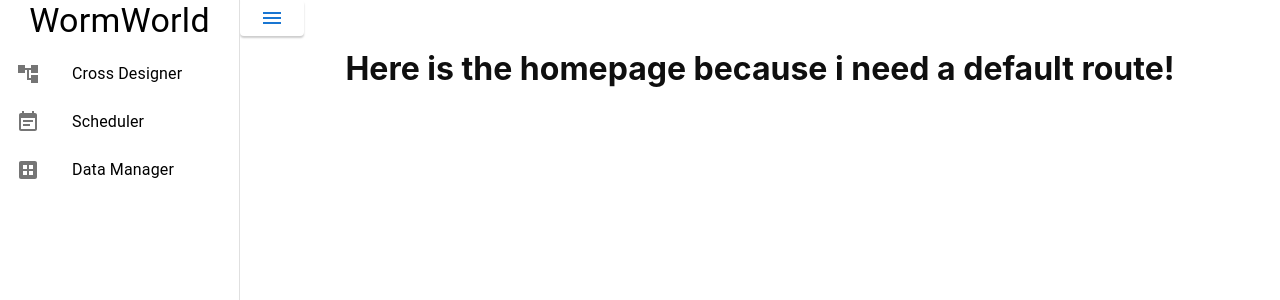
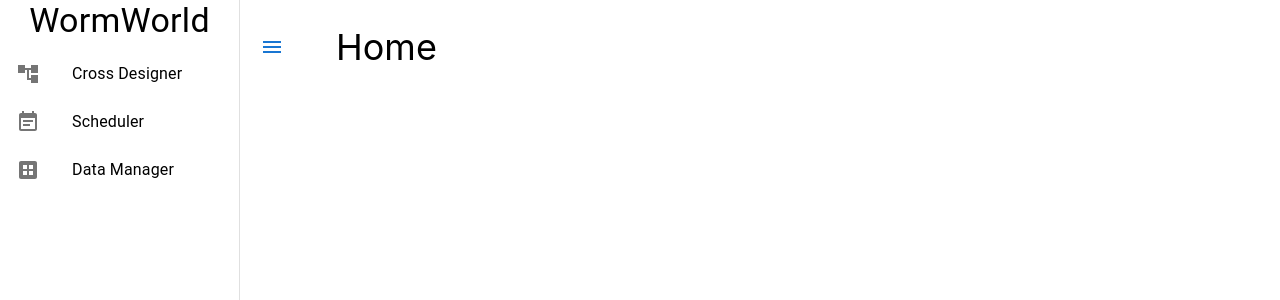
Before and after one commit to worm-world/worm-world, a React (Vite) app: page / in a window 1280 px wide. Shown: the top 300 px of the page. Built offline with nearby package versions, Linux system fonts and the light colour scheme.

Commit message:
chore: integrated sidebar with topbar

```diff
--- a/src/App.tsx
+++ b/src/App.tsx
@@ -12,7 +12,6 @@ function App(): JSX.Element {
     <Router>
       <Routes>
         <Route path='/' element={<Layout />}>
-          <Route index element={<Home />} />
           <Route path={Paths.CrossDesignerPath} element={<CrossPage />} />
           <Route path={Paths.HomePath} element={<Home />} />
           <Route path={Paths.TodoPath} element={<Todo />} />
--- a/src/components/TopNav/TopNav.tsx
+++ b/src/components/TopNav/TopNav.tsx
@@ -3,7 +3,7 @@ import * as React from 'react';
 import styles from './TopNav.module.css';
 interface iTopNavInputProps {
   title: string;
-  children: any;
+  children?: any;
   tabIndex?: number;
 }
 
--- a/src/components/layout/layout.tsx
+++ b/src/components/layout/layout.tsx
@@ -4,6 +4,7 @@ import SideNav from '../sideNav/sideNav';
 import { Button } from '@mui/material';
 import MenuIcon from '@mui/icons-material/Menu';
 import { ReactJSXElement } from '@emotion/react/types/jsx-namespace';
+import styles from './layout.module.css';
 
 const drawerWidth = 240;
 
@@ -14,7 +15,16 @@ const Layout = (): ReactJSXElement => {
     <>
       <SideNav drawerWidth={drawerWidth} isOpen={sideNavIsOpen} />
       <main style={{ marginLeft: sideNavIsOpen ? drawerWidth : 0 }}>
-        <Button onClick={toggleNavbar}>
+        <Button
+          style={{
+            paddingTop: '35px',
+            paddingBottom: '35px',
+            zIndex: 999,
+            boxShadow: 'none',
+            position: 'absolute',
+          }}
+          onClick={toggleNavbar}
+        >
           <MenuIcon />
         </Button>
         <Outlet />
--- a/src/pages/crossPage.tsx
+++ b/src/pages/crossPage.tsx
@@ -2,8 +2,8 @@ import Tab from '@mui/material/Tab';
 import React from 'react';
 import { TopNav } from '../components/TopNav/TopNav';
 import Paths from '../routes/frontend';
-import Home from './home';
 import { Routes, Route } from 'react-router-dom';
+import Temp from './tempPage';
 
 const CrossPage = (): JSX.Element => {
   return (
@@ -14,7 +14,7 @@ const CrossPage = (): JSX.Element => {
         <Tab label='Export Cross' />
       </TopNav>
       <Routes>
-        <Route path={Paths.HomePath} element={<Home />} />
+        <Route path={Paths.Temp} element={<Temp />} />
       </Routes>
     </div>
   );
--- a/src/pages/home.tsx
+++ b/src/pages/home.tsx
@@ -1,9 +1,10 @@
+import { TopNav } from 'components/TopNav/TopNav';
 import React from 'react';
 
 const Home = (): JSX.Element => {
   return (
     <div>
-      <h1>Here is the homepage because i need a default route!</h1>
+      <TopNav title={'Home'} />
     </div>
   );
 };
--- a/src/pages/import.tsx
+++ b/src/pages/import.tsx
@@ -3,7 +3,7 @@ import React from 'react';
 import { TopNav } from '../components/TopNav/TopNav';
 import { Routes, Route } from 'react-router-dom';
 import Paths from '../routes/frontend';
-import Home from './home';
+import Temp from './tempPage';
 
 const Import = (): JSX.Element => {
   return (
@@ -15,7 +15,7 @@ const Import = (): JSX.Element => {
         <Tab label='Strain' />
       </TopNav>
       <Routes>
-        <Route path={Paths.HomePath} element={<Home />} />
+        <Route path={Paths.Temp} element={<Temp />} />
       </Routes>
     </div>
   );
--- /dev/null
+++ b/src/pages/tempPage.tsx
@@ -0,0 +1,7 @@
+import React from 'react';
+
+const Temp = (): JSX.Element => {
+  return <div></div>;
+};
+
+export default Temp;
--- a/src/pages/todo.tsx
+++ b/src/pages/todo.tsx
@@ -3,7 +3,7 @@ import React from 'react';
 import { TopNav } from '../components/TopNav/TopNav';
 import { Routes, Route } from 'react-router-dom';
 import Paths from '../routes/frontend';
-import Home from './home';
+import Temp from './tempPage';
 
 const Todo = (): JSX.Element => {
   return (
@@ -14,7 +14,7 @@ const Todo = (): JSX.Element => {
         <Tab label='Import Cross' />
       </TopNav>
       <Routes>
-        <Route path={Paths.HomePath} element={<Home />} />
+        <Route path={Paths.Temp} element={<Temp />} />
       </Routes>
     </div>
   );
--- a/src/routes/frontend.ts
+++ b/src/routes/frontend.ts
@@ -3,5 +3,6 @@ const Paths = {
   ImportPath: 'data-import',
   TodoPath: 'scheduler-todo',
   HomePath: '/',
+  Temp: '/temp',
 };
 export default Paths;
```
Also changed, not shown: src/components/layout/layout.module.css (added).
